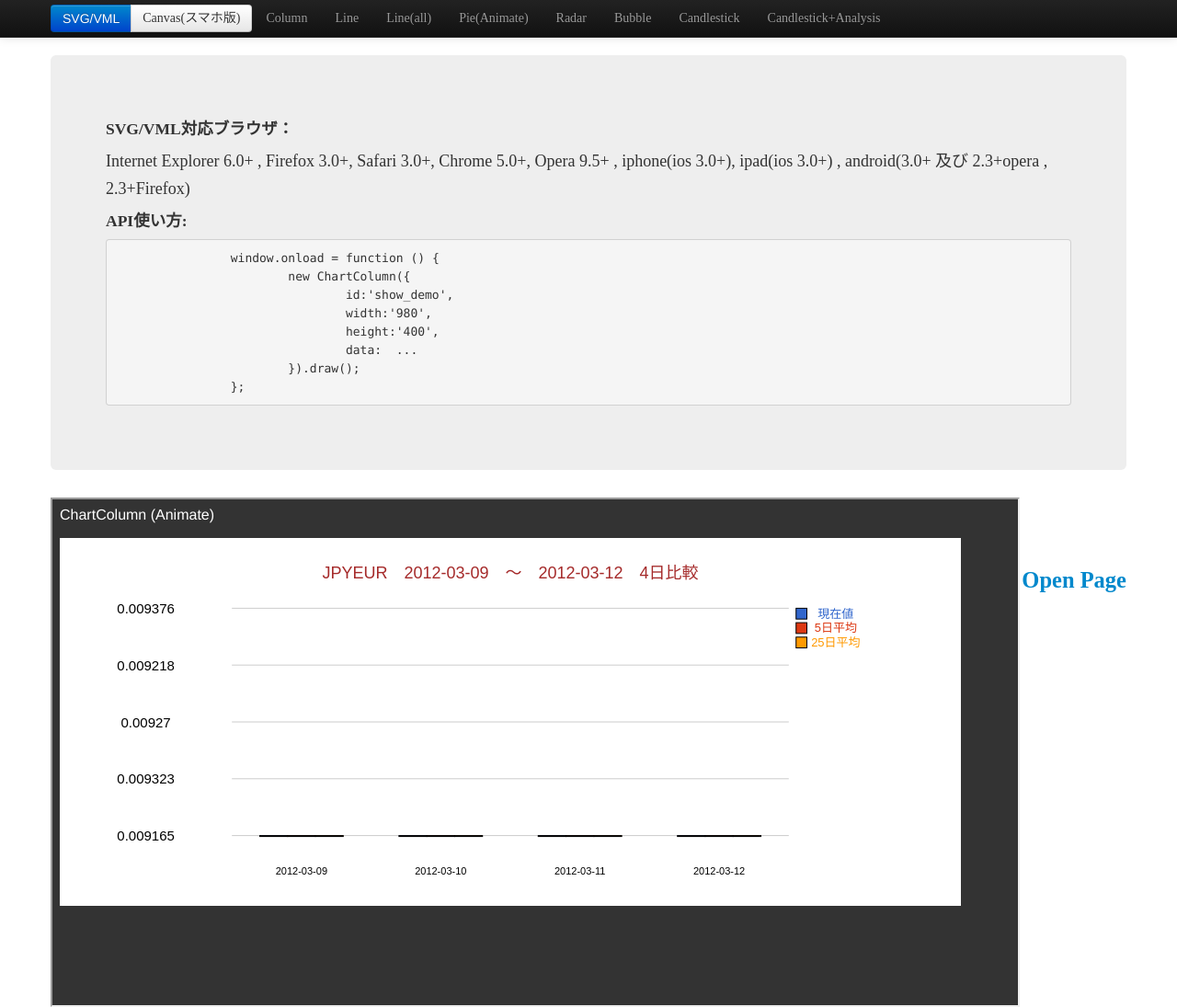
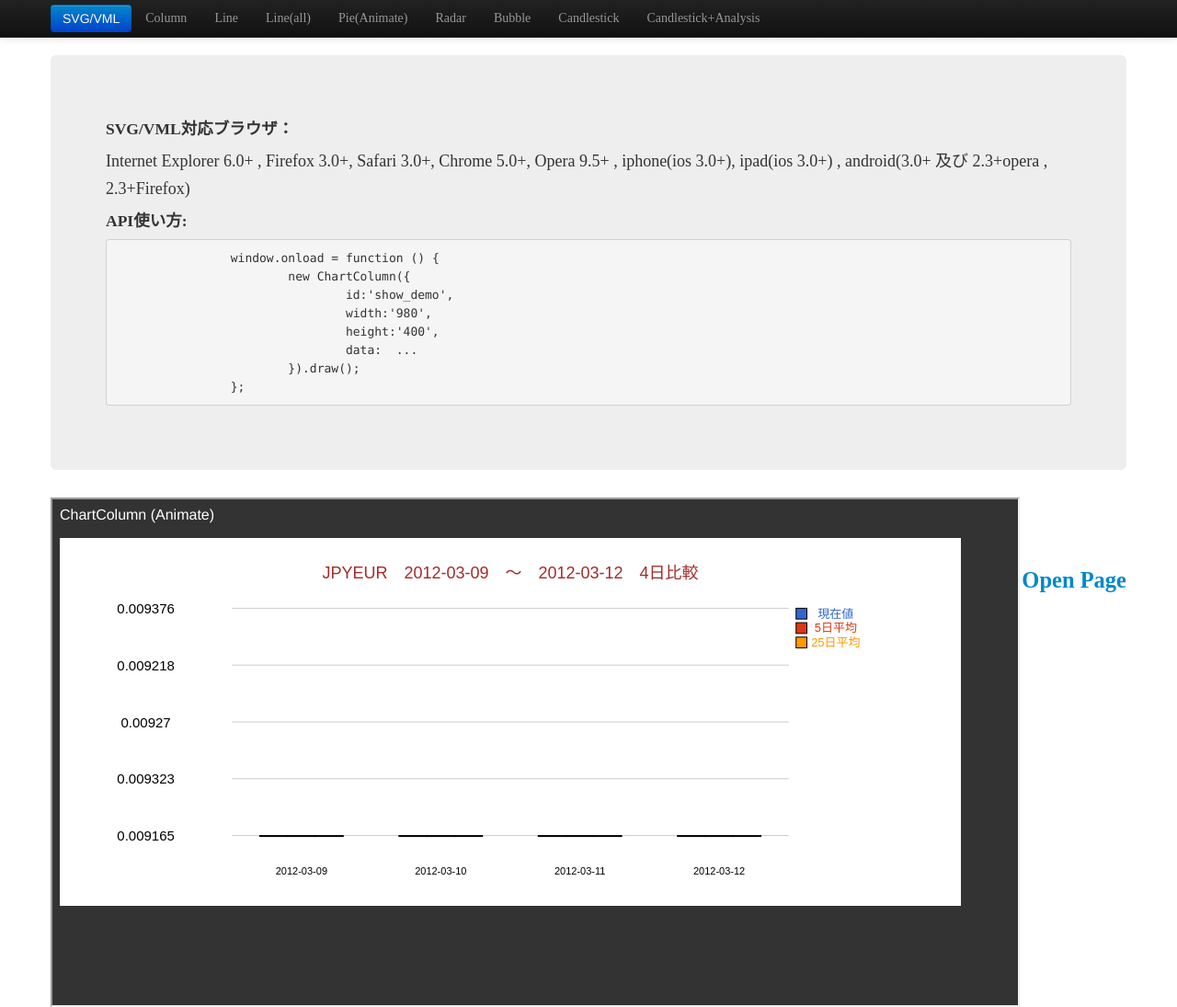
Before and after one commit to hitsubunnu/achart-svg, a plain HTML site: page index.html in a window 1280 px wide. Shown: the top 1095 px of the page at 92% size. Drawn offline with Linux system fonts and the light colour scheme.

Commit message:
fix link

```diff
--- a/index.html
+++ b/index.html
@@ -34,7 +34,6 @@
 							<li>
 								<div class="btn-group">
 									<button class="btn btn-primary">SVG/VML</button>
-									<a href="/chart/canvas/index.html" class="btn">Canvas(スマホ版)</a>
 								</div>
 							</li>
 							<li><a href="#demo_column" > Column </a></li>
```
